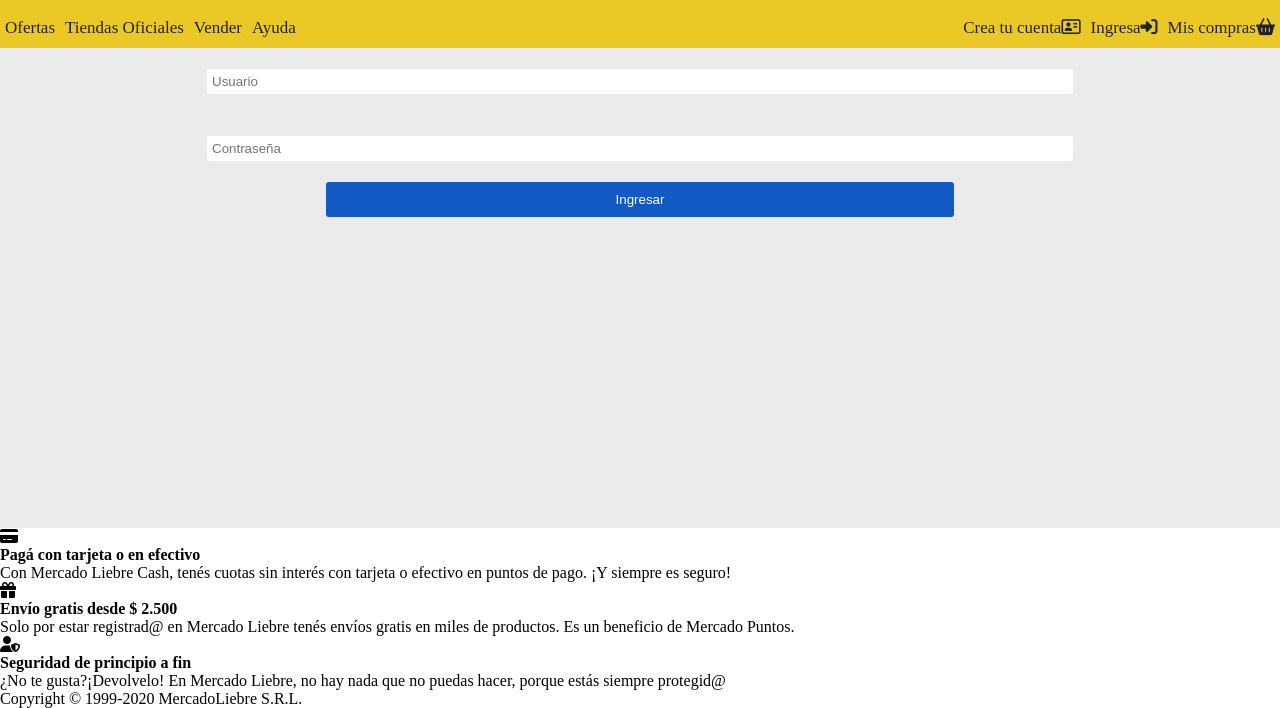
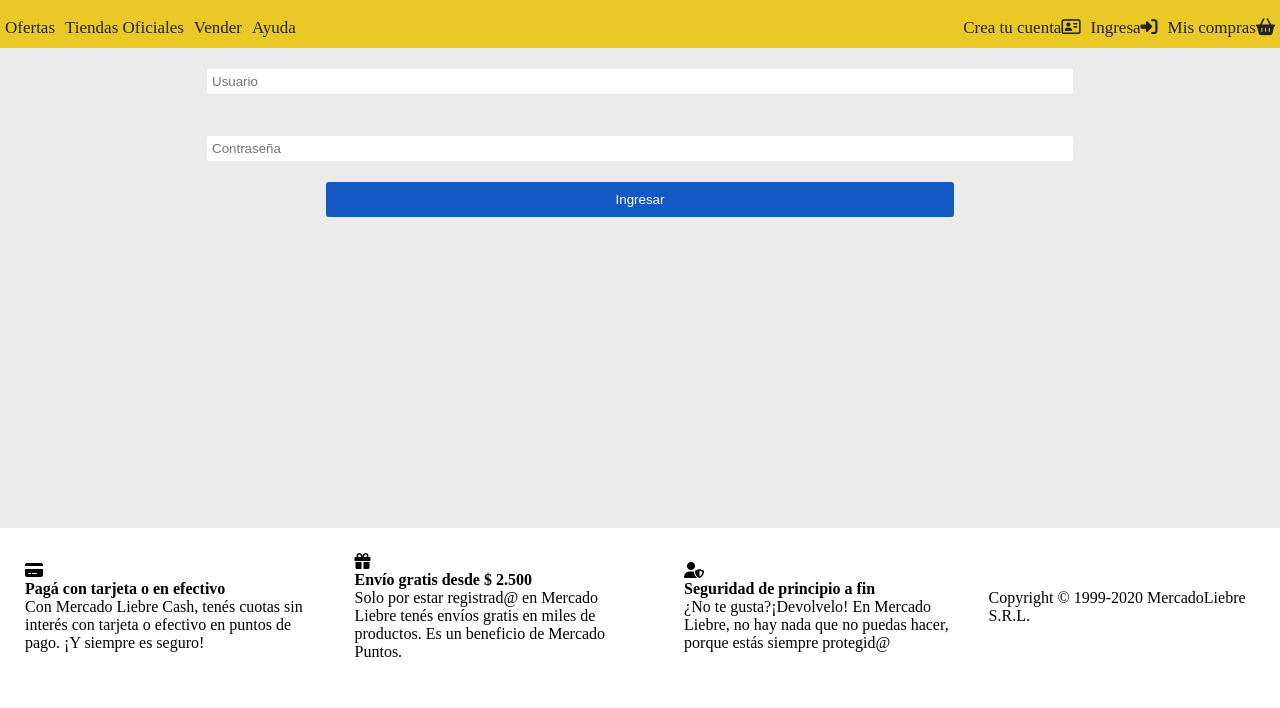
Before and after one commit to matiaslagunas/proyecto-en-playgrownd, a website: page views/login.html in a window 1280 px wide. Shown: the part 168-876 px from the top of the page. After the commit the page ends 854 px from the top, so only its background shows below. Drawn offline with Linux system fonts and the light colour scheme.

Commit message:
actualizaciones app.js

```diff
--- a/app.js
+++ b/app.js
@@ -2,13 +2,13 @@
 const app = express();
 
 const path = require('path');
-const port = 3030;
+const port = process.env.PORT || 3030;
 const viewsPath = path.join(__dirname, 'view');
 
 app.use(express.static('public'));
 
 app.listen(port, () => {
-    console.log("El servidor está corriendo en el puerto " + port);
+    console.log(`El servidor está corriendo en el puerto ${port}`);
 });
 
 app.get('/', (req, res) => {
--- a/package.json
+++ b/package.json
@@ -99,7 +99,8 @@
     "yallist": "^4.0.0"
   },
   "scripts": {
-    "test": "echo \"Error: no test specified\" && exit 1"
+    "test": "nodemon app.js",
+    "start": "node app.js"
   },
   "keywords": [],
   "author": "",
--- a/public/css/login.css
+++ b/public/css/login.css
@@ -213,11 +213,16 @@
     }
     .footer {
         display: flex;
-        flex-wrap: wrap;
+
         align-items: center;
         justify-content: space-around;
     }
-    .pago, .envio, .seguridad {
+    section.custom-footer{
+        display: flex;
+        align-items: center;
+        justify-content: space-around;
+    }
+    .custom-pago, .custom-envio, .custom-seguridad {
         margin: 10px;
         padding: 15px;
         width: 25%
--- a/views/login.html
+++ b/views/login.html
@@ -69,28 +69,28 @@
 </div>
 <footer class="custom-main-footer">
     <section class="custom-footer">
-        <article class="custom-pago">
+        <div class="custom-pago">
             <i class="fa-solid fa-credit-card"></i>
                 <h4>Pagá con tarjeta o en efectivo</h4>
                     <p>Con Mercado Liebre Cash, tenés cuotas sin interés con tarjeta o efectivo en
                         puntos de pago. ¡Y siempre es seguro!</p>
-        </article>
+        </div>
 
-        <article class="custom-envio">
+        <div class="custom-envio">
             <i class="fa-solid fa-gift"></i>
                 <h4>Envío gratis desde $ 2.500</h4>
                     <p>Solo por estar registrad@ en Mercado Liebre tenés envíos gratis en miles de
                         productos. Es un beneficio de Mercado Puntos.</p>
-        </article>
+        </div>
 
-        <article class="custom-seguridad">
+        <div class="custom-seguridad">
             <i class="fa-solid fa-user-shield"></i>
                 <h4>Seguridad de principio a fin</h4>
                     <p>¿No te gusta?¡Devolvelo! En Mercado Liebre, no hay nada que no puedas hacer, porque estás siempre protegid@</p>
-        </article>
-        <article class="custom-copy">
+        </div>
+        <div class="custom-copy">
             <p>Copyright © 1999-2020 MercadoLiebre S.R.L.</p>
-        </article>
+        </div>
     </section>
     </footer>
 </body>
```
Also changed, not shown: views/home.html (+8 -3 lines), views/register.html (+2 -2 lines), public/css/registro.css (renamed from public/css/register.css).
